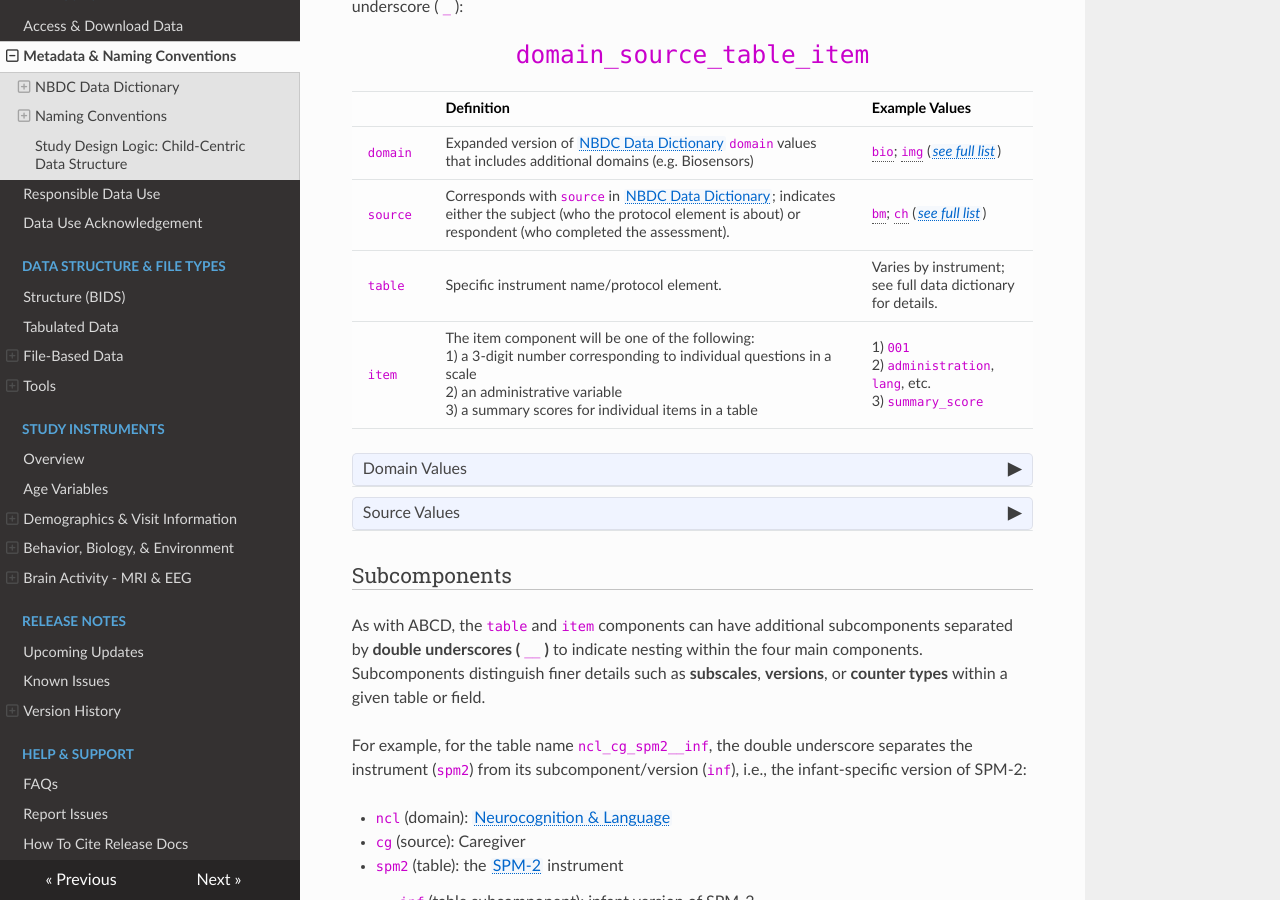
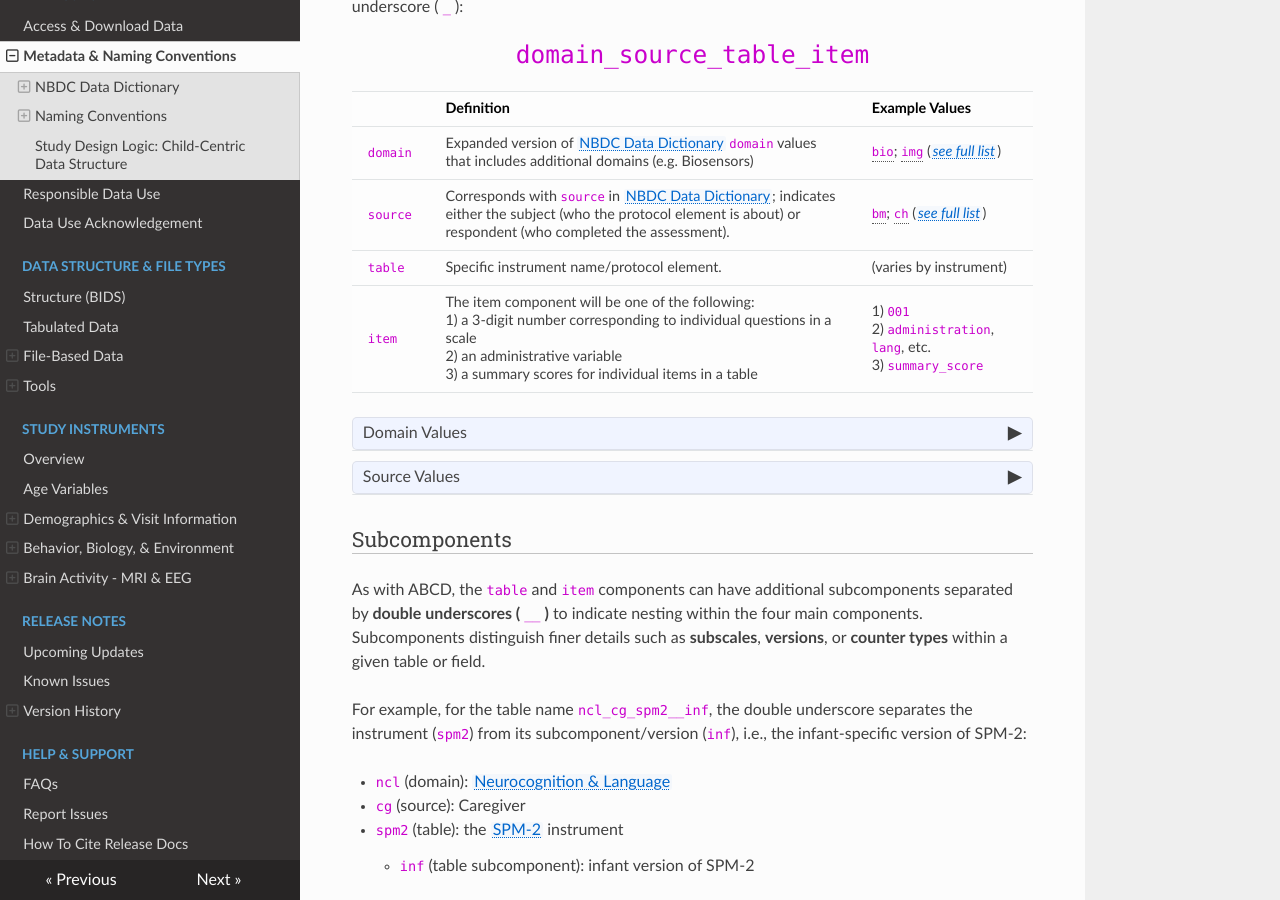
Before and after one commit to nbdc-datahub/hbcd-docs, an MkDocs documentation site: the page built from docs/access/metadata.md, in a window 1280 px wide and 900 px high, scrolled down 3280 px. Built offline with MkDocs 1.6.1, drawn with Linux system fonts in a browser that asks for light colours; nearby versions of some CDN libraries.

Commit message:
varies by instrument

```diff
--- a/docs/access/metadata.md
+++ b/docs/access/metadata.md
@@ -401,7 +401,7 @@ The **standard variable naming format** is comprised of 4 components, separated
 <tr>
 <td><b><code>table</code></b></td>
 <td>Specific instrument name/protocol element.</td>
-<td style="word-wrap: break-word; white-space: normal;">Varies by instrument; see full data dictionary for details.</td></tr>
+<td style="word-wrap: break-word; white-space: normal;">(varies by instrument)</td></tr>
 </tr>
 <tr>
 <td><b><code>item</code></b></td>
```
